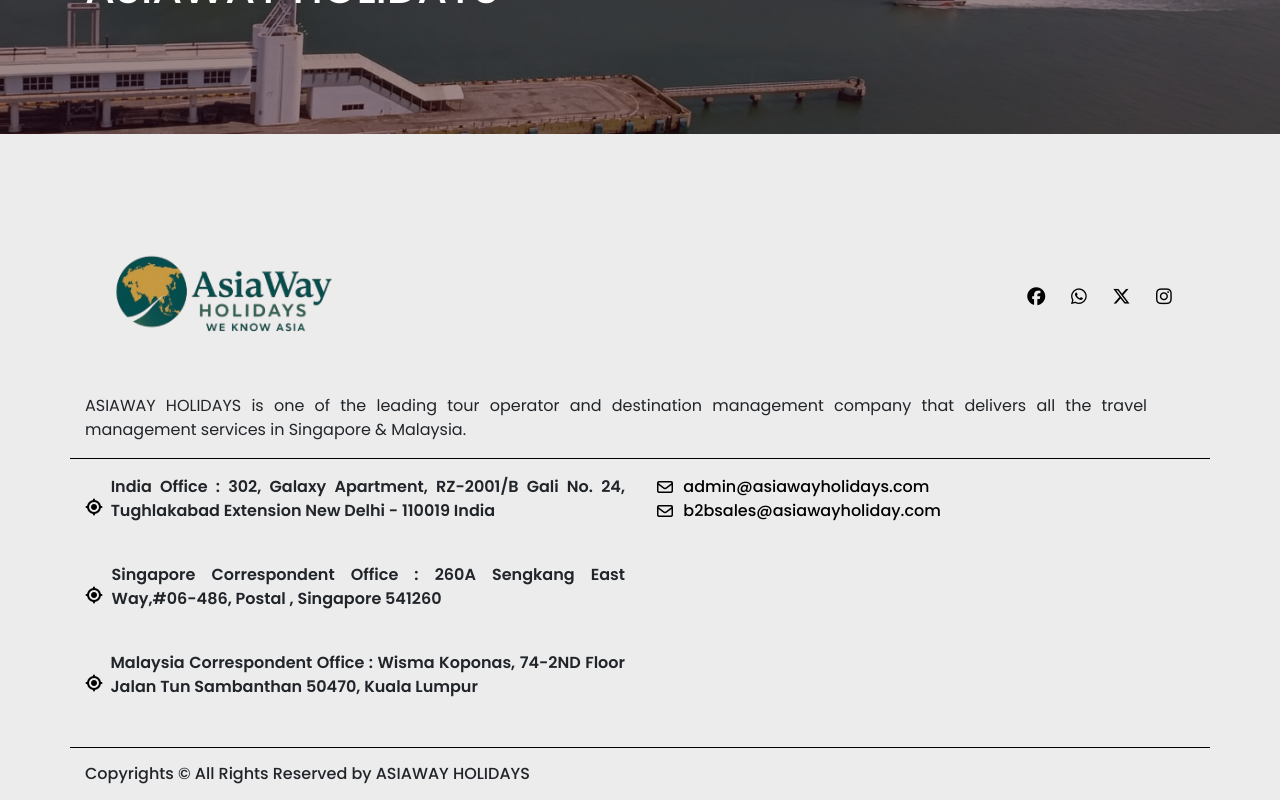
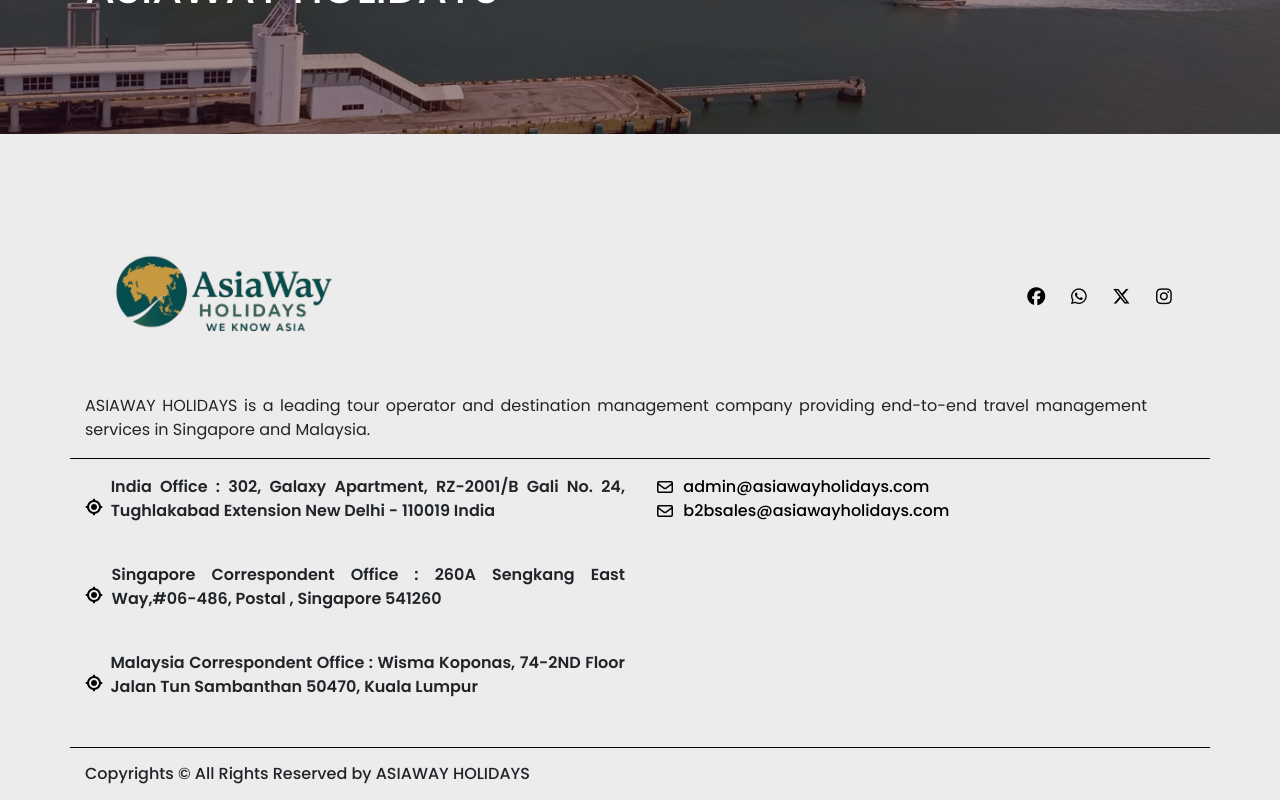
Before and after one commit to sayakray98/asiaway, a React (Vite) app: page /blog in a window 1280 px wide. Shown: the part 2015-2815 px from the top of the page. Built offline with nearby package versions, Linux system fonts and the light colour scheme.

Commit message:
Update React pages

```diff
--- a/src/components/Footer.jsx
+++ b/src/components/Footer.jsx
@@ -41,9 +41,9 @@
             <div className="col-lg-12 belowfootersubs text-justify">
               <div className="paradetails pr-5 mt-2">
                 <p style={{ fontWeight: "400" }}>
-                  ASIAWAY HOLIDAYS is one of the leading tour operator and
-                  destination management company that delivers all the travel
-                  management services in Singapore & Malaysia.
+                  ASIAWAY HOLIDAYS is a leading tour operator and destination
+                  management company providing end-to-end travel management
+                  services in Singapore and Malaysia.
                 </p>
               </div>
             </div>
@@ -98,8 +98,8 @@
                   <div className="emaill d-flex align-items-center">
                     <i class="fa-regular fa-envelope"></i>{" "}
                     <p>
-                      <a href="mailto:b2bsales@asiawayholiday.com">
-                        &nbsp; b2bsales@asiawayholiday.com
+                      <a href="mailto:b2bsales@asiawayholidays.com">
+                        &nbsp; b2bsales@asiawayholidays.com
                       </a>
                     </p>
                   </div>
--- a/src/pages/Fleets/Fleets.jsx
+++ b/src/pages/Fleets/Fleets.jsx
@@ -65,7 +65,7 @@
                 </p> */}
 
                 <button className="btn mt-4">
-                  <a href="/contact">Book Now</a>
+                  <a href="https://sayakray98.github.io/asiaway/contact">Book Now</a>
                   <i className="fas fa-chevron-right"></i>
                 </button>
               </div>
@@ -82,7 +82,7 @@
                 </p> */}
 
                 <button className="btn mt-4">
-                  <a href="/contact">Book Now</a>
+                  <a href="https://sayakray98.github.io/asiaway/contact">Book Now</a>
                   <i className="fas fa-chevron-right"></i>
                 </button>
               </div>
@@ -105,7 +105,7 @@
                 </p> */}
 
                 <button className="btn mt-4">
-                  <a href="/contact">Book Now</a>
+                  <a href="https://sayakray98.github.io/asiaway/contact">Book Now</a>
                   <i className="fas fa-chevron-right"></i>
                 </button>
               </div>
@@ -122,7 +122,7 @@
                Group Tours – Coaches and larger vehicles for leisure groups and MICE tours, commonly including 23-seater Toyota Coaster or 44-seater coaches.  </p> */}
 
                 <button className="btn mt-4">
-                  <a href="/contact">Book Now</a>
+                  <a href="https://sayakray98.github.io/asiaway/contact">Book Now</a>
                   <i className="fas fa-chevron-right"></i>
                 </button>
               </div>
@@ -145,7 +145,7 @@
                 </p> */}
 
                 <button className="btn mt-4">
-                  <a href="/contact">Book Now</a>
+                  <a href="https://sayakray98.github.io/asiaway/contact">Book Now</a>
                   <i className="fas fa-chevron-right"></i>
                 </button>
               </div>
--- a/src/pages/Homepage/Home.css
+++ b/src/pages/Homepage/Home.css
@@ -105,7 +105,7 @@
 
 .bg-video {
   width: 95vw;
-  height: 80vh;
+  height: 70vh;
   object-fit: cover;
   transform: translateX(-2px);
   border: 21px solid black;
```
